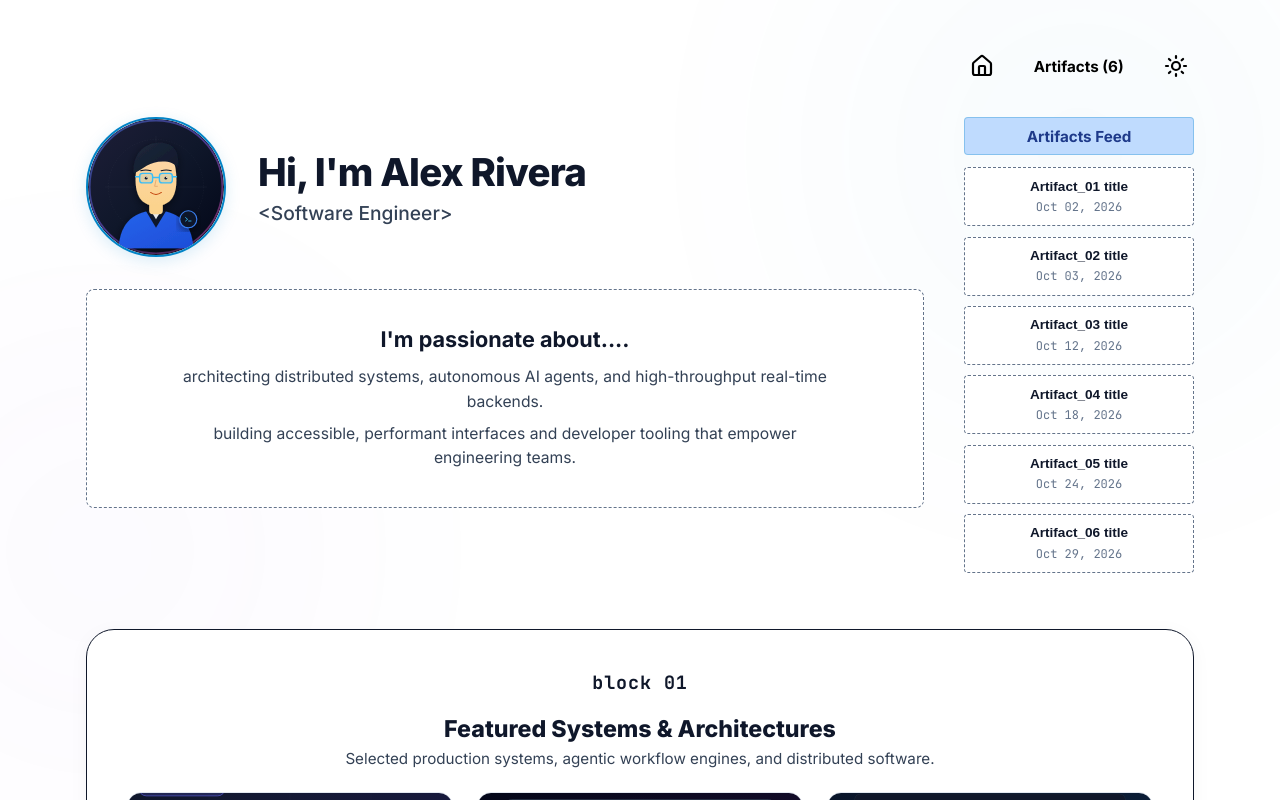
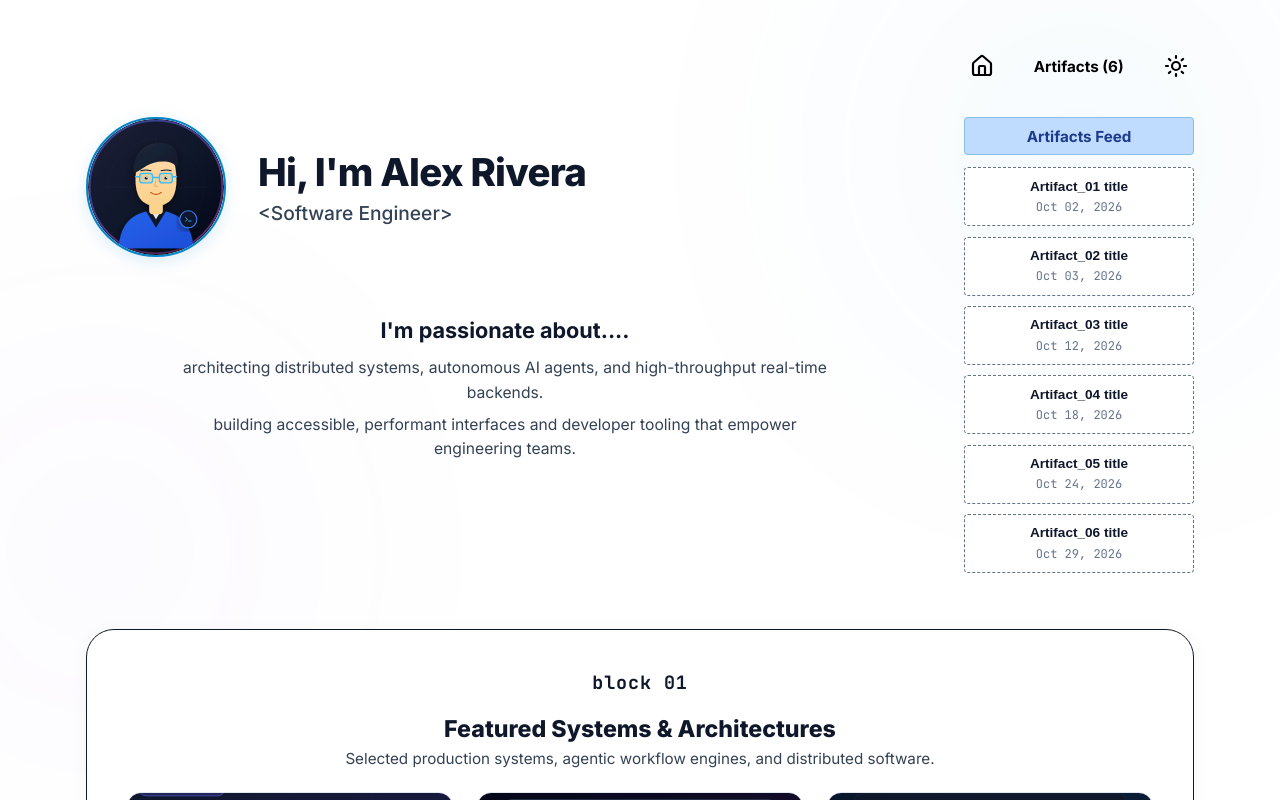
Before and after one commit to r-sankepally/myportfolio, a React (Vite) app: page / in a window 1280 px wide. Shown: the top 800 px of the page. Built offline with nearby package versions, Linux system fonts and the light colour scheme.

Commit message:
style: remove dashed outline for passion box

```diff
--- a/src/index.css
+++ b/src/index.css
@@ -362,15 +362,15 @@ body {
 }
 
 /* ==========================================================================
-   DASHED PASSION BOX
-   "I'm passionate about...."
+   PASSION BOX
+   "I'm passionate about...." (without dashed outline)
    ========================================================================== */
 .passion-dashed-box {
-  border: 1.5px dashed var(--border-dashed);
-  border-radius: 8px;
-  padding: 2.25rem 2rem;
+  border: none;
+  outline: none;
+  padding: 1.75rem 1rem;
   text-align: center;
-  background-color: var(--bg-card);
+  background-color: transparent;
   display: flex;
   flex-direction: column;
   align-items: center;
```
